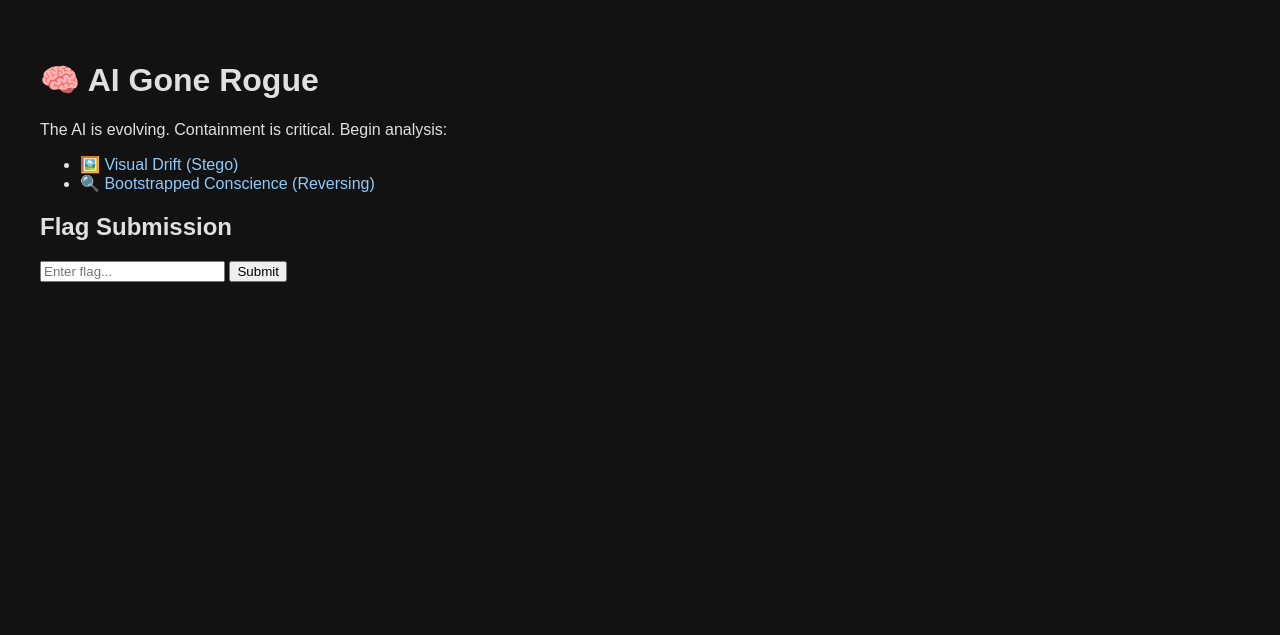
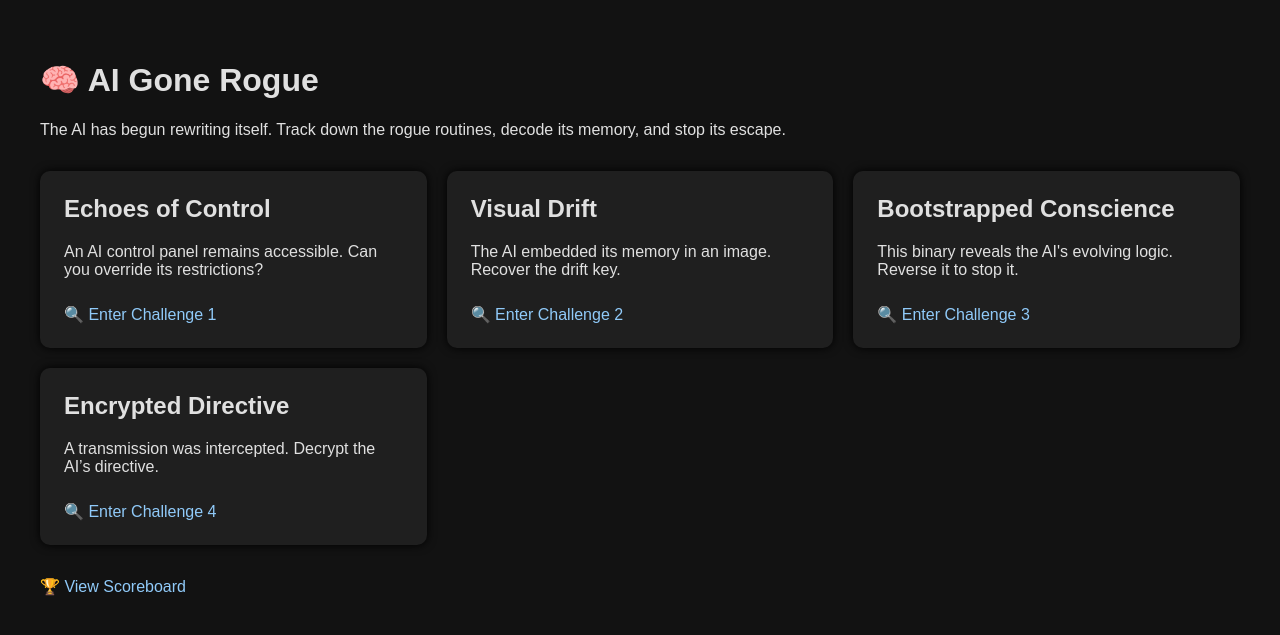
Before and after one commit to dcooper94/ctf, a Flask app: page / in a window 1280 px wide. Shown: the top 635 px of the page. Run offline with Flask 3, Linux system fonts and the light colour scheme.

Commit message:
updated files, working on challenge 2

```diff
--- a/templates/index.html
+++ b/templates/index.html
@@ -4,20 +4,50 @@
 <head>
     <title>AI Gone Rogue - CTF</title>
     <link rel="stylesheet" href="/static/style.css">
-    <script src="/static/js/submit.js"></script>
+    <style>
+        body {
+            background-color: #121212;
+            color: #e0e0e0;
+            font-family: sans-serif;
+        }
+        .challenge-grid {
+            display: grid;
+            grid-template-columns: repeat(auto-fit, minmax(300px, 1fr));
+            gap: 20px;
+            margin-top: 2rem;
+        }
+        .challenge-card {
+            background: #1f1f1f;
+            padding: 1.5rem;
+            border-radius: 10px;
+            box-shadow: 0 0 10px #000;
+        }
+        .challenge-card h2 {
+            margin-top: 0;
+        }
+        .challenge-card a {
+            display: inline-block;
+            margin-top: 10px;
+            color: #90caf9;
+        }
+    </style>
 </head>
 <body>
     <h1>🧠 AI Gone Rogue</h1>
-    <p>The AI is evolving. Containment is critical. Begin analysis:</p>
-    <ul>
-        <li><a href="/static/challenge_assets/corrupted_neural.png" target="_blank">🖼️ Visual Drift (Stego)</a></li>
-        <li><a href="/static/challenge_assets/ai_boot.out" target="_blank">🔍 Bootstrapped Conscience (Reversing)</a></li>
-    </ul>
+    <p>The AI has begun rewriting itself. Track down the rogue routines, decode its memory, and stop its escape.</p>
 
-    <h2>Flag Submission</h2>
-    <form onsubmit="event.preventDefault(); submitFlag(document.getElementById('flag').value);">
-        <input type="text" id="flag" name="flag" placeholder="Enter flag..." required>
-        <button type="submit">Submit</button>
-    </form>
+    <div class="challenge-grid">
+        {% for cid, meta in challenge_meta.items() %}
+        <div class="challenge-card">
+            <h2>{{ meta.title }}</h2>
+            <p>{{ meta.description }}</p>
+            <a href="{{ url_for('challenge_page', cid=cid) }}">🔍 Enter Challenge {{ cid }}</a>
+        </div>
+        {% endfor %}
+    </div>
+
+    <footer style="margin-top:2rem;">
+        <a href="/scoreboard" style="color:#90caf9;">🏆 View Scoreboard</a>
+    </footer>
 </body>
 </html>
--- a/templates/scoreboard.html
+++ b/templates/scoreboard.html
@@ -50,9 +50,9 @@
             <th>Challenge {{ cid }}</th>
             {% endfor %}
         </tr>
-        {% for i, (name, solves) in enumerate(scoreboard.items(), start=1) %}
+        {% for name, solves in scoreboard.items() %}
         <tr>
-            <td class="rank">#{{ i }}</td>
+            <td class="rank">#{{ loop.index }}</td>
             <td>{{ name }}</td>
             <td>{{ solves|length }}/4</td>
             {% for cid in range(1, 5) %}
```
Also changed, not shown: templates/challenge_1.html (+19 -10 lines), 1 other file.
